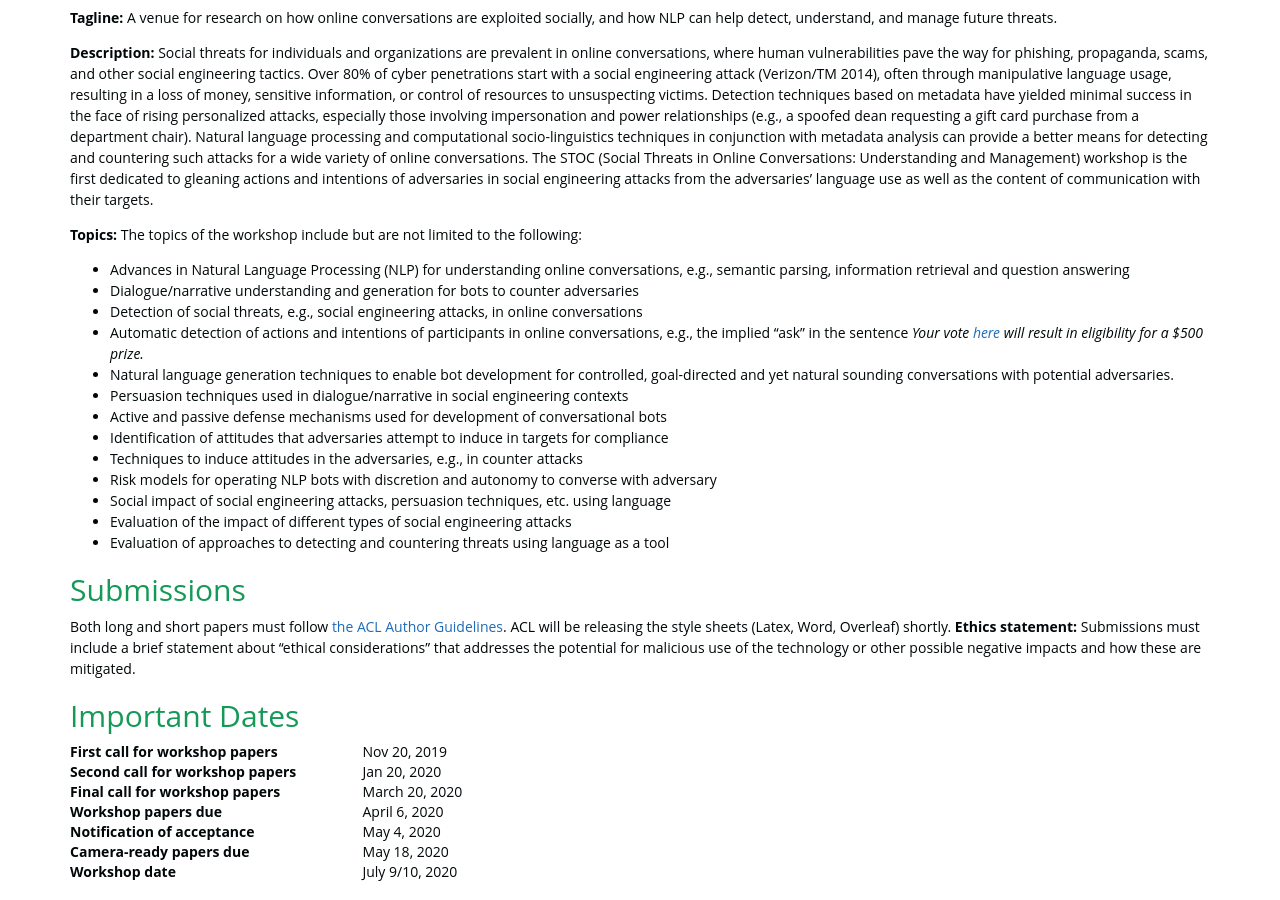
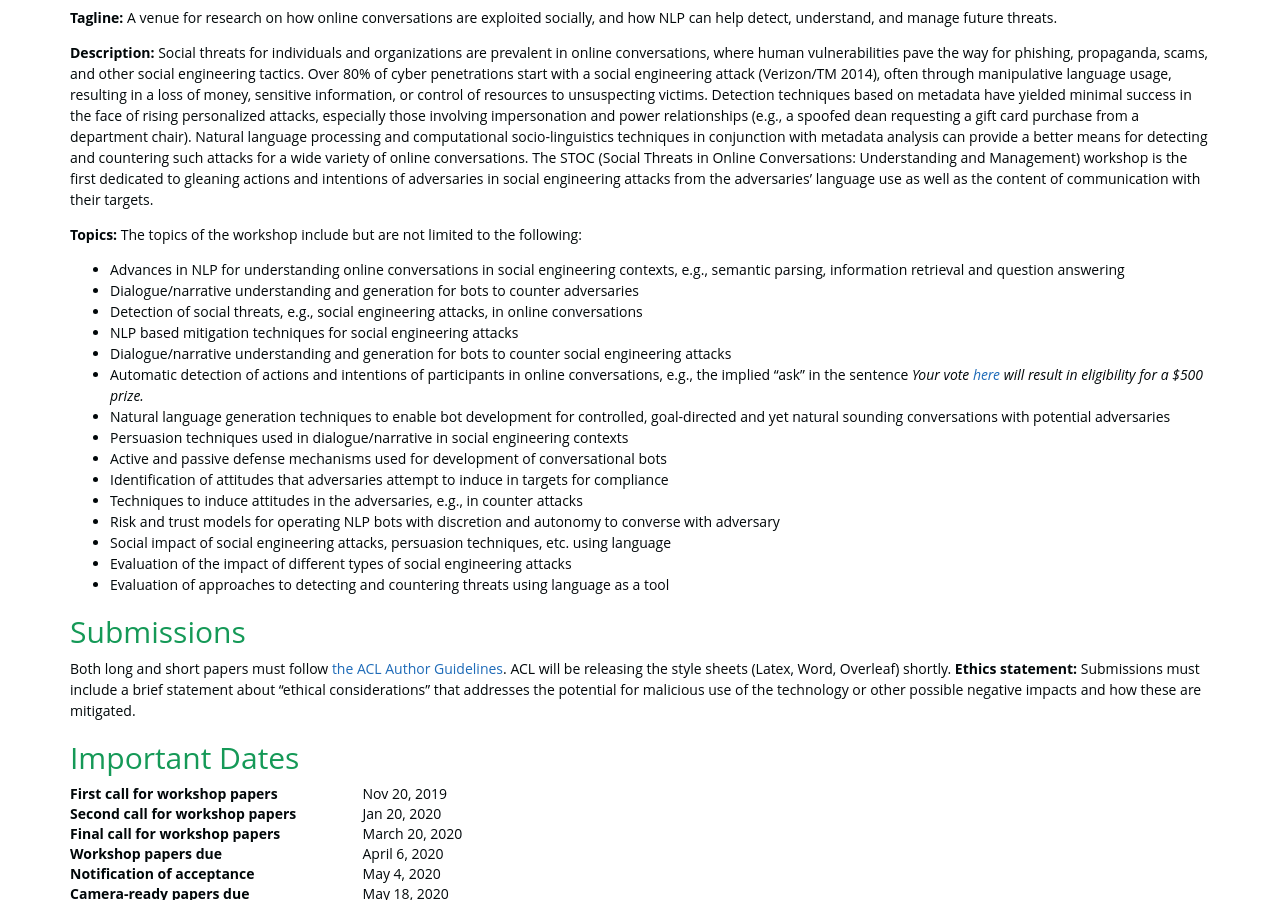
Before and after one commit to social-threats/social-threats.github.io, a Jekyll site: the page built from index.html, in a window 1280 px wide and 900 px high, scrolled down 511 px. Built offline with Jekyll 4.4.1, drawn with Linux system fonts in a browser that asks for light colours; nearby versions of some CDN libraries.

Commit message:
Update topics.html

```diff
--- a/_includes/_STOC_2020/topics.html
+++ b/_includes/_STOC_2020/topics.html
@@ -2,10 +2,11 @@
     <b>Topics:</b> The topics of the workshop include but are not limited to the following:
 </p>
 <ul>
-    <li>Advances in Natural Language Processing (NLP) for understanding online conversations, e.g., semantic
-        parsing, information retrieval and question answering</li>
+    <li>Advances in NLP for understanding online conversations in social engineering contexts, e.g., semantic parsing, information retrieval and question answering</li>
     <li>Dialogue/narrative understanding and generation for bots to counter adversaries</li>
     <li>Detection of social threats, e.g., social engineering attacks, in online conversations</li>
+    <li>NLP based mitigation techniques for social engineering attacks</li>
+    <li>Dialogue/narrative understanding and generation for bots to counter social engineering attacks</li>
     <li>Automatic detection of actions and intentions of participants in online conversations, e.g., the implied
         “ask” in the sentence
         <em>Your vote
@@ -13,13 +14,12 @@
             will result in eligibility for a $500 prize.
         </em>
     </li>
-    <li>Natural language generation techniques to enable bot development for controlled, goal-directed and yet
-        natural sounding conversations with potential adversaries.</li>
+    <li>Natural language generation techniques to enable bot development for controlled, goal-directed and yet natural sounding conversations with potential adversaries</li>
     <li>Persuasion techniques used in dialogue/narrative in social engineering contexts</li>
     <li>Active and passive defense mechanisms used for development of conversational bots</li>
     <li>Identification of attitudes that adversaries attempt to induce in targets for compliance</li>
     <li>Techniques to induce attitudes in the adversaries, e.g., in counter attacks</li>
-    <li>Risk models for operating NLP bots with discretion and autonomy to converse with adversary</li>
+    <li>Risk and trust models for operating NLP bots with discretion and autonomy to converse with adversary</li>
     <li>Social impact of social engineering attacks, persuasion techniques, etc. using language</li>
     <li>Evaluation of the impact of different types of social engineering attacks</li>
     <li>Evaluation of approaches to detecting and countering threats using language as a tool</li>
```
